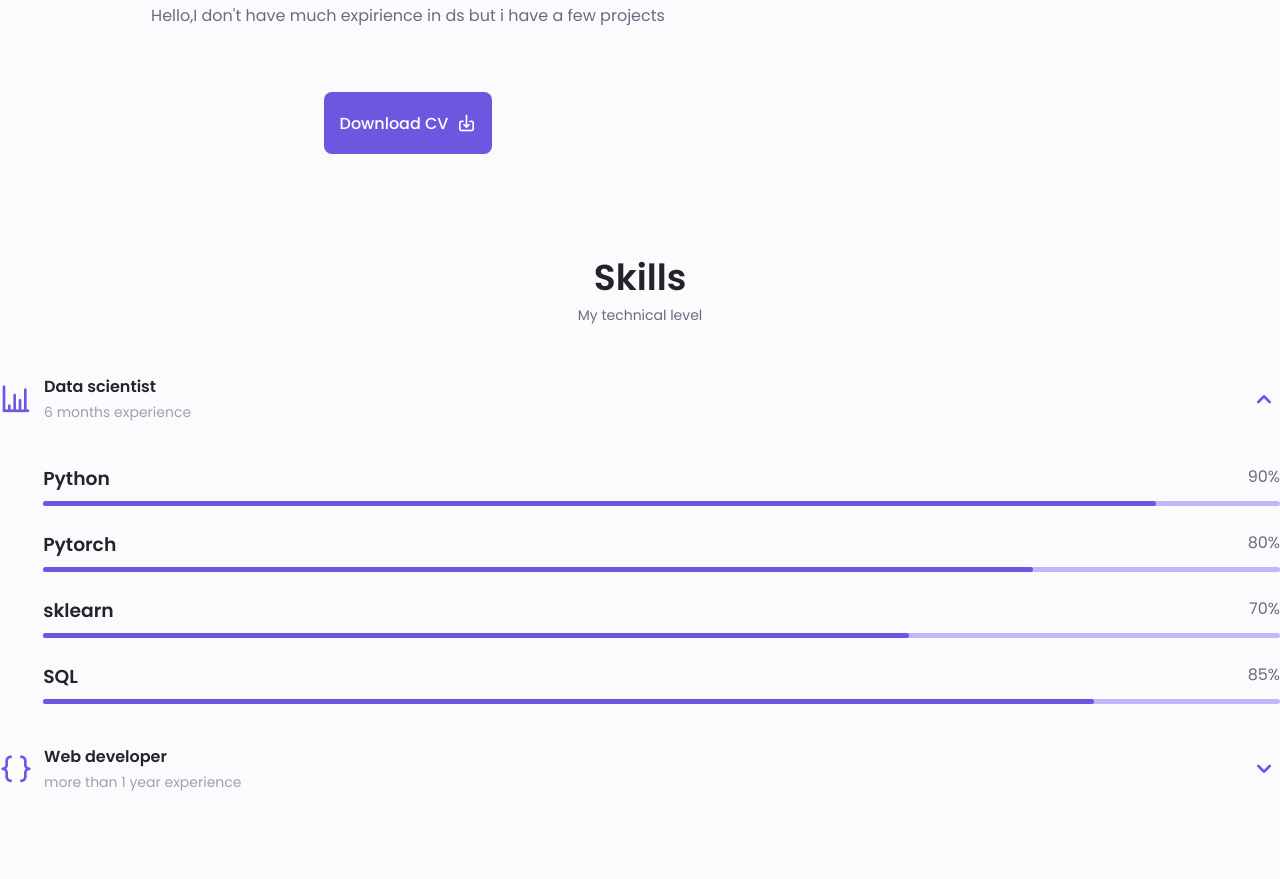
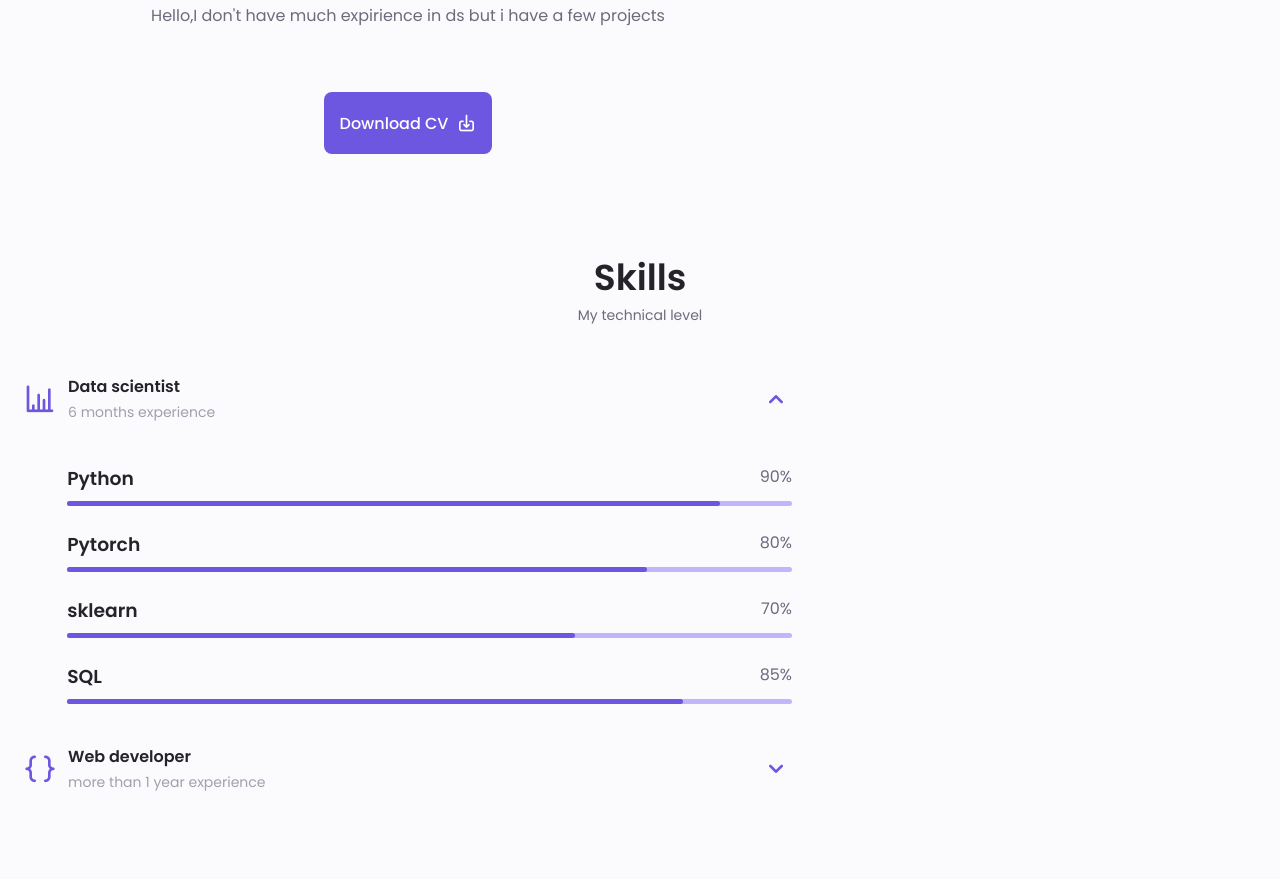
Before and after one commit to stepancar-web-programming/2022-fall-lab-portfolio-shilonosov-vladimir-romanovich, a plain HTML site: page index.html in a window 1280 px wide. Shown: the part 1025-1904 px from the top of the page. Drawn offline with nearby package versions, Linux system fonts and the light colour scheme.

Commit message:
fixed container

```diff
--- a/index.html
+++ b/index.html
@@ -140,7 +140,7 @@
             <h2 class="section__title">Skills</h2>
             <span class="section__subtitle">My technical level</span>
 
-            <div class="skills__containeer cantainer grid">
+            <div class="skills__container container grid">
                 <div>
                     <div class="skills__content skills__open">
                         <div class="skills__header">
```
